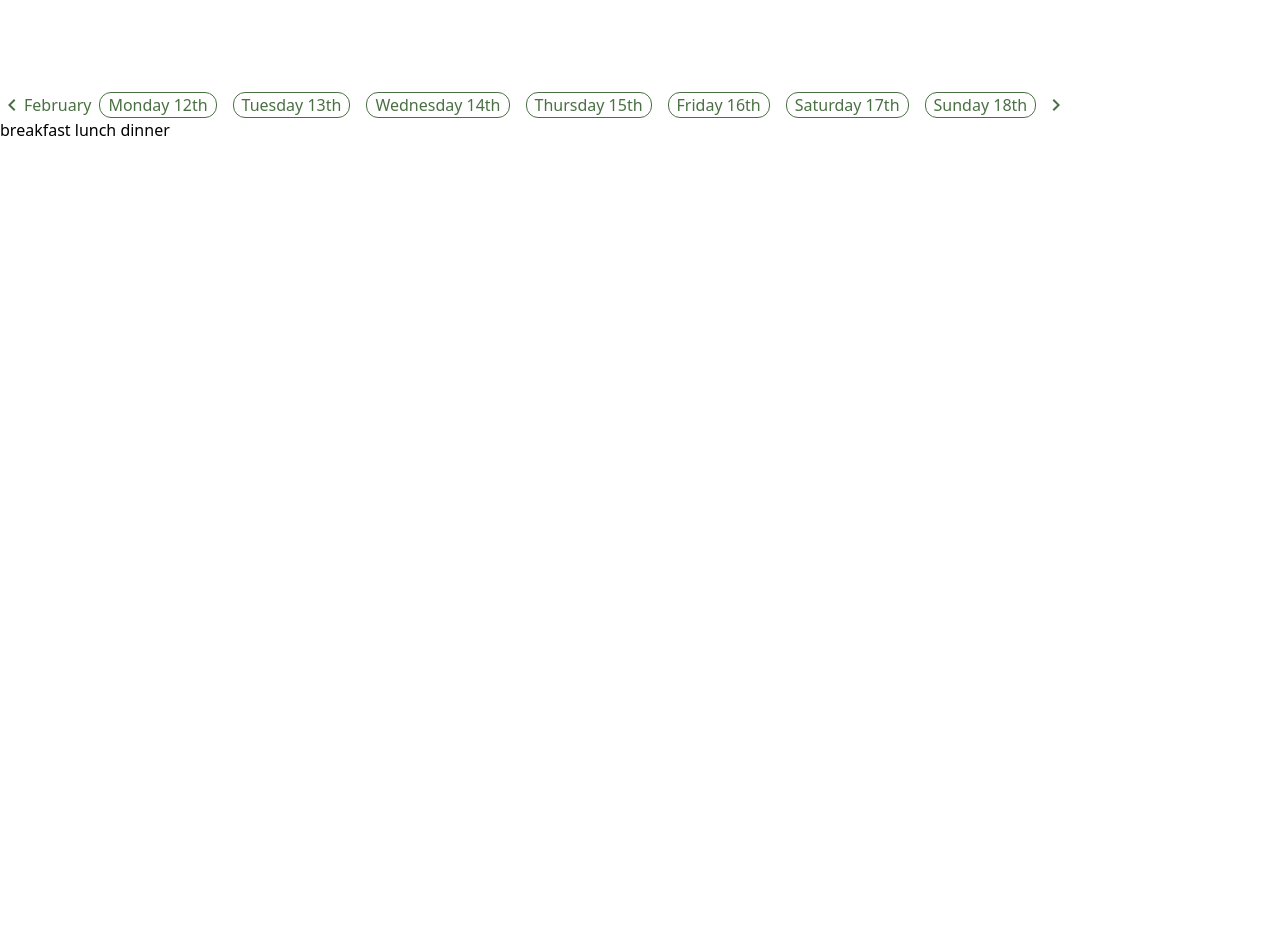
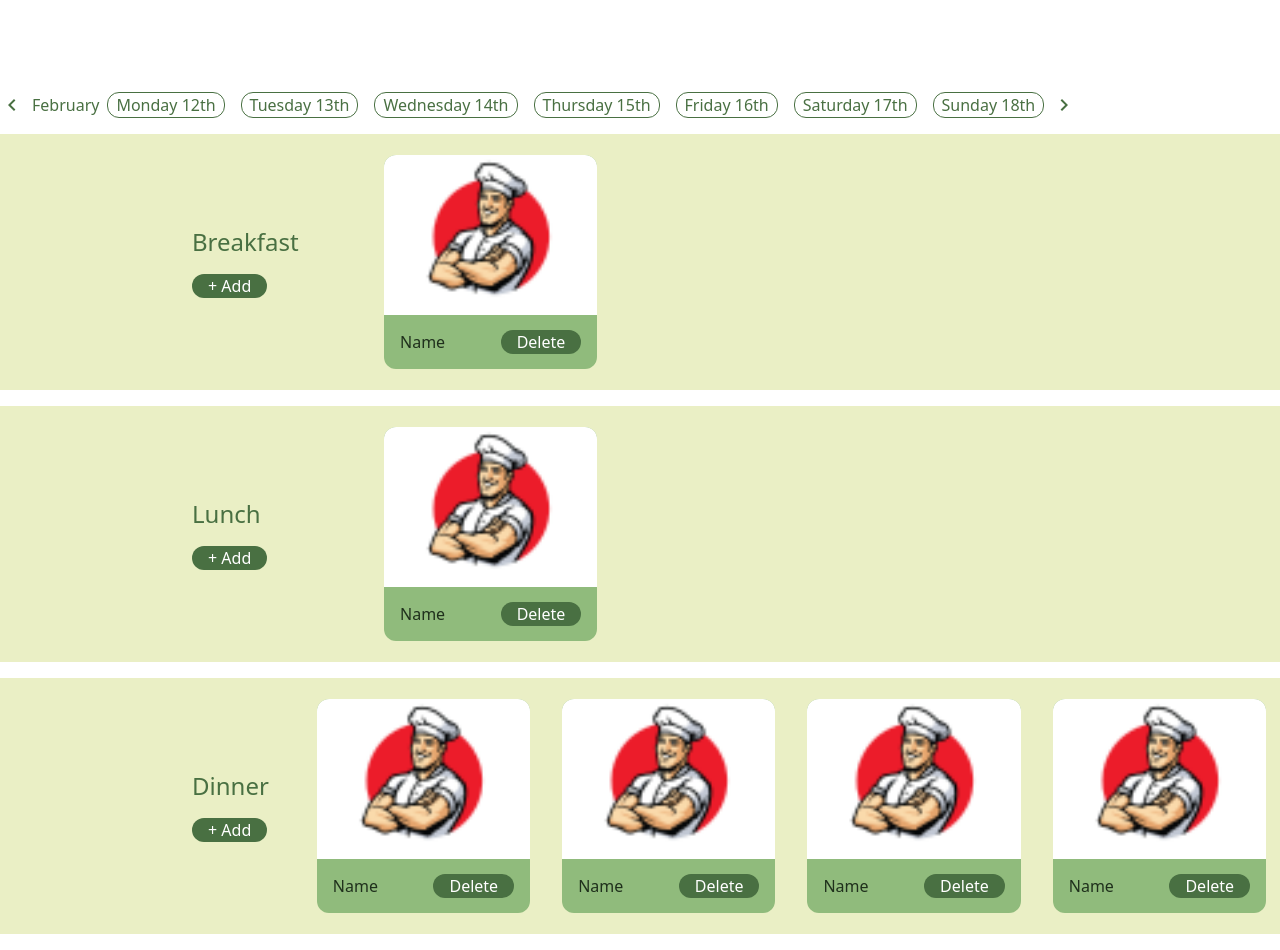
Before and after one commit to Zoomea/meal-planning-app, a React (Vite) app: page /calendar in a window 1280 px wide. Shown: the part 100-1050 px from the top of the page. Before the commit the page ends 800 px from the top, so only its background shows below. Built offline with nearby package versions, Linux system fonts and the light colour scheme.

Commit message:
create recipes view for each meal

```diff
--- a/src/calendar-view.tsx
+++ b/src/calendar-view.tsx
@@ -1,5 +1,6 @@
 import leftArrow from './assets/left-arrow.svg';
 import rightArrow from './assets/right-arrow.svg';
+import siteLogo from './assets/siteLogo.png';
 
 const Calendar = () => {
 
@@ -43,16 +44,81 @@ const Calendar = () => {
     console.log(datesOfWeekWithSuffix);
 
     return <div className="">
-        <div className="flex text-green-500">
-            <img src={leftArrow} alt="left arrow mr-2" style={{fill: "red"}} />
+        <div className="flex text-green-500 mb-4">
+            <img src={leftArrow} alt="left arrow" className="mr-2" />
             <div className="flex items-center">{formattedMonth}</div>
             <ul className="flex justify-between">{datesOfWeekWithSuffix.map((date, index) => <li key={index} className="border rounded-xl border-green-500 mx-2 px-2">{date}</li>)}</ul>
             <img src={rightArrow} alt="left arrow" />
         </div>
-        <div>
-            breakfast
-            lunch
-            dinner
+        <div className="flex bg-green-100 h-64 items-center overflow-y-auto mb-4">
+            <div className="ml-48 mr-12 w-36">
+                <div className="text-2xl text-green-500 mb-4">Breakfast</div>
+                <button className="bg-green-500 rounded-full px-4 text-white">+ Add</button>
+            </div>
+            {/* map the breakfast recipes and for each */}
+            <div className="flex-none h-5/6 bg-green-300 rounded-xl mr-8">
+                <img className="h-3/4 rounded-t-xl" src={siteLogo} alt="recipe pic" />
+                <div className="h-1/4 flex justify-between items-center text-green-300">
+                    <div className="text-green-700 ml-4 flex items-center">Name</div>
+                    <button className="bg-green-500 text-white mr-4 px-4 rounded-xl">Delete</button>
+                </div>
+            </div>
+        </div>
+        <div className="flex bg-green-100 h-64 items-center overflow-y-auto mb-4">
+            <div className="ml-48 w-36 mr-12">
+                <div className="text-2xl text-green-500 mb-4">Lunch</div>
+                <button className="bg-green-500 rounded-full px-4 text-white">+ Add</button>
+            </div>
+            {/* map the breakfast recipes and for each */}
+            <div className="flex-none h-5/6 bg-green-300 rounded-xl mr-8">
+                <img className="h-3/4 rounded-t-xl" src={siteLogo} alt="recipe pic" />
+                <div className="h-1/4 flex justify-between items-center text-green-300">
+                    <div className="text-green-700 ml-4 flex items-center">Name</div>
+                    <button className="bg-green-500 text-white mr-4 px-4 rounded-xl">Delete</button>
+                </div>
+            </div>
+        </div>
+        <div className="flex bg-green-100 h-64 items-center overflow-y-auto mb-4">
+            <div className="ml-48 w-36 mr-12">
+                <div className="text-2xl text-green-500 mb-4">Dinner</div>
+                <button className="bg-green-500 rounded-full px-4 text-white">+ Add</button>
+            </div>
+            {/* map the breakfast recipes and for each */}
+            <div className="flex-none h-5/6 bg-green-300 rounded-xl mr-8">
+                <img className="h-3/4 rounded-t-xl" src={siteLogo} alt="recipe pic" />
+                <div className="h-1/4 flex justify-between items-center text-green-300">
+                    <div className="text-green-700 ml-4 flex items-center">Name</div>
+                    <button className="bg-green-500 text-white mr-4 px-4 rounded-xl">Delete</button>
+                </div>
+            </div>
+            <div className="flex-none h-5/6 bg-green-300 rounded-xl mr-8">
+                <img className="h-3/4 rounded-t-xl" src={siteLogo} alt="recipe pic" />
+                <div className="h-1/4 flex justify-between items-center text-green-300">
+                    <div className="text-green-700 ml-4 flex items-center">Name</div>
+                    <button className="bg-green-500 text-white mr-4 px-4 rounded-xl">Delete</button>
+                </div>
+            </div>
+            <div className="flex-none h-5/6 bg-green-300 rounded-xl mr-8">
+                <img className="h-3/4 rounded-t-xl" src={siteLogo} alt="recipe pic" />
+                <div className="h-1/4 flex justify-between items-center text-green-300">
+                    <div className="text-green-700 ml-4 flex items-center">Name</div>
+                    <button className="bg-green-500 text-white mr-4 px-4 rounded-xl">Delete</button>
+                </div>
+            </div>
+            <div className="flex-none h-5/6 bg-green-300 rounded-xl mr-8">
+                <img className="h-3/4 rounded-t-xl" src={siteLogo} alt="recipe pic" />
+                <div className="h-1/4 flex justify-between items-center text-green-300">
+                    <div className="text-green-700 ml-4 flex items-center">Name</div>
+                    <button className="bg-green-500 text-white mr-4 px-4 rounded-xl">Delete</button>
+                </div>
+            </div>
+            <div className="flex-none h-5/6 bg-green-300 rounded-xl mr-8">
+                <img className="h-3/4 rounded-t-xl" src={siteLogo} alt="recipe pic" />
+                <div className="h-1/4 flex justify-between items-center text-green-300">
+                    <div className="text-green-700 ml-4 flex items-center">Name</div>
+                    <button className="bg-green-500 text-white mr-4 px-4 rounded-xl">Delete</button>
+                </div>
+            </div>
         </div>
 
     </div>;
```
